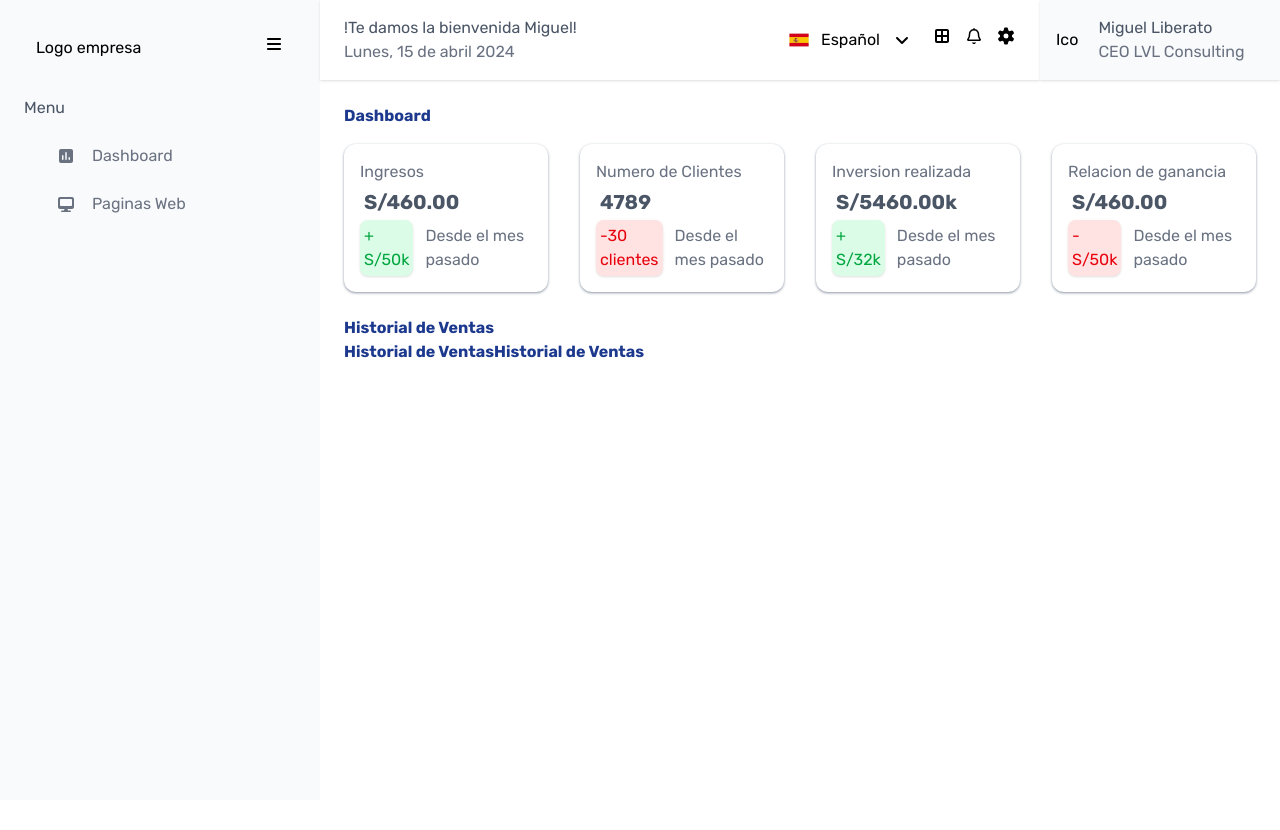
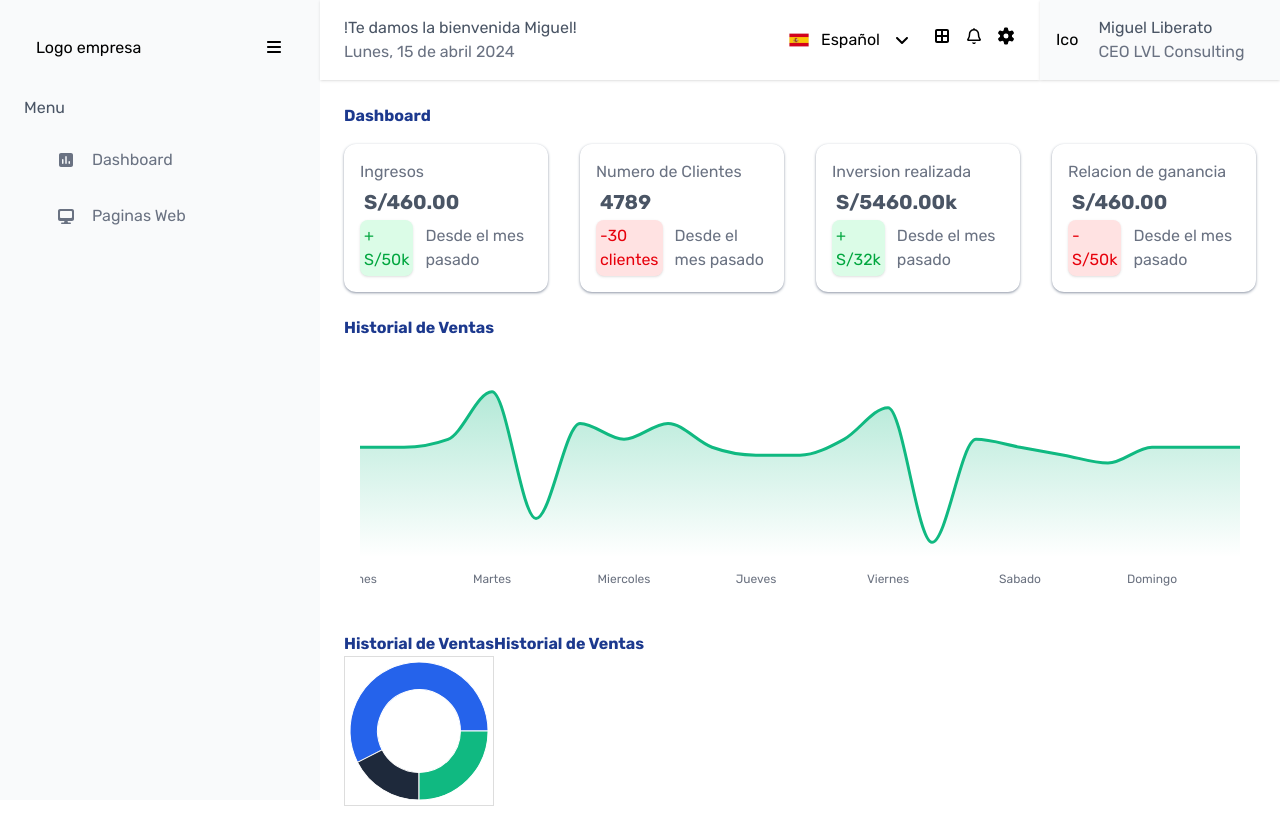
Before and after one commit to JnerDestCA/pruebaDev, a React (Vite) app: page /Dashboard in a window 1280 px wide. Before the commit the page ends 800 px from the top, so only its background shows below. Built offline with nearby package versions, Linux system fonts and the light colour scheme.

Commit message:
responsive sidebard

```diff
--- a/package.json
+++ b/package.json
@@ -19,6 +19,7 @@
     "react": "^19.2.4",
     "react-dom": "^19.2.4",
     "react-router-dom": "^7.14.1",
+    "recharts": "^3.8.1",
     "tailwindcss": "^4.2.2"
   },
   "devDependencies": {
--- /dev/null
+++ b/src/components/ReCharts/PieChart.jsx
@@ -0,0 +1,39 @@
+import { PieChart, Pie, Cell } from 'recharts';
+
+const data = [
+    { ventas: "Mensual", monto: 2300 },
+    { ventas: "Semanal", monto: 700 },
+    { ventas: "Diario", monto: 1000 },
+];
+const COLORS = ['#2563eb', '#1e293b', '#10b981'];
+
+function MyPieChart() {
+    return (
+        <div class="h-full w-full">
+            <PieChart
+                responsive
+                style={{
+                    border: '1px solid #ddd',
+                    maxWidth: '100%',
+                    maxHeight: '100%',
+                    aspectRatio: 1,
+                }}
+            >
+                <Pie
+                    data={data}
+                    dataKey="monto"
+                    nameKey="ventas"
+                    cx="50%"
+                    cy="50%"
+                    innerRadius="60%"
+                    outerRadius="100%"
+                >
+                    {data.map((entry, index) => (
+                        <Cell key={`cell-${index}`} fill={COLORS[index % COLORS.length]} />
+                    ))}
+                </Pie>
+            </PieChart>
+        </div>
+    );
+}
+export default MyPieChart
--- /dev/null
+++ b/src/components/ReCharts/SimpleAreaChart.jsx
@@ -0,0 +1,81 @@
+import { AreaChart, Area, XAxis, YAxis, CartesianGrid, Tooltip } from "recharts";
+const data = [
+    { dia: "Lunes", hora: 8, tlibre: 75 },
+    { dia: "Lunes", hora: 12, tlibre: 75 },
+    { dia: "Lunes", hora: 16, tlibre: 80 },
+    { dia: "Martes", hora: 8, tlibre: 110 },
+    { dia: "Martes", hora: 12, tlibre: 30 },
+    { dia: "Martes", hora: 16, tlibre: 90 },
+    { dia: "Miercoles", hora: 8, tlibre: 80 },
+    { dia: "Miercoles", hora: 12, tlibre: 90 },
+    { dia: "Miercoles", hora: 16, tlibre: 75 },
+    { dia: "Jueves", hora: 8, tlibre: 70 },
+    { dia: "Jueves", hora: 12, tlibre: 70 },
+    { dia: "Jueves", hora: 16, tlibre: 80 },
+    { dia: "Viernes", hora: 8, tlibre: 100 },
+    { dia: "Viernes", hora: 12, tlibre: 15 },
+    { dia: "Viernes", hora: 16, tlibre: 80 },
+    { dia: "Sabado", hora: 8, tlibre: 75 },
+    { dia: "Sabado", hora: 12, tlibre: 70 },
+    { dia: "Sabado", hora: 16, tlibre: 65 },
+    { dia: "Domingo", hora: 8, tlibre: 75 },
+    { dia: "Domingo", hora: 12, tlibre: 75 },
+    { dia: "Domingo", hora: 16, tlibre: 75 },
+];
+
+function SimpleAreaChart() {
+    return (
+        <div class="p-4 mb-5">
+            <AreaChart
+                style={{ width: '100%', maxWidth: '100%', maxHeight: '30vh', aspectRatio: 1.618 }}
+                responsive
+                data={data}
+                margin={{
+                    top: 20,
+                    right: 0,
+                    left: 0,
+                    bottom: 0,
+                }}
+                onContextMenu={(_, e) => e.preventDefault()}
+            >
+                <defs>
+                    <linearGradient id="colorGreen" x1="0" y1="0" x2="0" y2="1">
+                        <stop offset="5%" stopColor="#10b981" stopOpacity={0.3} />
+                        <stop offset="95%" stopColor="#10b981" stopOpacity={0} />
+                    </linearGradient>
+                </defs>
+
+                {/* Cambiamos 'name' por 'dia' */}
+                <XAxis
+                    dataKey="dia"
+                    tick={{ fontSize: 12, fill: '#6b7280' }}
+                    axisLine={false}
+                    tickLine={false}
+                    interval={2} // Muestra los días de forma espaciada
+                />
+
+                {/* El eje Y lo ocultamos o lo dejamos muy sutil para igualar el diseño original */}
+                <YAxis hide={true} />
+
+                {/* - Cambiamos 'uv' por 'tlibre'
+            - Usamos 'monotone' para suavizar la curva
+            - Aplicamos el color verde esmeralda (#10b981)
+          */}
+                <Area
+                    type="monotone"
+                    dataKey="tlibre"
+                    stroke="#10b981"
+                    strokeWidth={3}
+                    fillOpacity={1}
+                    fill="url(#colorGreen)"
+                />
+
+                {/* <RechartsDevtools /> */}
+            </AreaChart>
+        </div>
+
+    );
+
+}
+
+export default SimpleAreaChart
--- a/src/components/Sidebar/Sidebar.jsx
+++ b/src/components/Sidebar/Sidebar.jsx
@@ -1,29 +1,36 @@
 import { Link } from "react-router-dom"
 import { FontAwesomeIcon } from '@fortawesome/react-fontawesome'
-import { faEnvelope, faBars, faDesktop,faBorderAll,faSquarePollVertical } from '@fortawesome/free-solid-svg-icons'
+import { faEnvelope, faBars, faDesktop,faBorderAll,faSquarePollVertical, faL } from '@fortawesome/free-solid-svg-icons'
+import { useState } from "react"
+
 function Sidebar() {
+    const [Open,setOpen]=useState(true);
+
     return (
         <>
-            <section class="flex flex-col w-80 p-6 bg-gray-50">
+            <section class={`flex flex-col p-6 bg-gray-50 ${Open ? 'w-80' : 'w-20 transition'}`}>
                 <div class="flex justify-between p-3">
-                    <a href="">Logo empresa</a>
-                    <FontAwesomeIcon icon={faBars} />
+                    <a href="" class={Open ? '' : 'hidden'}>Logo empresa</a>
+                    <button onClick={()=>setOpen(!Open)} class="cursor-pointer">
+                        <FontAwesomeIcon icon={faBars}/>
+                    </button>
+
                 </div>
-                <span class="mt-6 text-gray-600">Menu</span>
-                <nav class="flex flex-col gap-6 mt-6">
-                    <div class="pl-8">
+                <span class={`mt-6 text-gray-600 ${Open ? '' : 'hidden'}`}>Menu</span>
+                <nav class="flex flex-col gap-2 mt-4">
+                    <div class="pl-8 pt-3 pb-3 rounded-xl hover:bg-blue-100">
                         <Link to="/Dashboard">
-                            <div class="flex gap-4 items-center text-gray-500">
+                            <div class={`flex gap-4 items-center text-gray-500 hover:text-blue-900 ${Open ? '' : 'flex justify-end'}`}>
                                 <FontAwesomeIcon icon={faSquarePollVertical} />
-                                <span>Dashboard</span>
+                                <span class={Open ? '' : 'hidden'}>Dashboard</span>
                             </div>
                         </Link>
                     </div>
-                    <div class="pl-8">
+                    <div class="pl-8 pt-3 pb-3 rounded-xl hover:bg-blue-100">
                         <Link to="/PaginasWeb">
-                            <div class="flex gap-4 items-center text-gray-500">
+                            <div class={`flex gap-4 items-center text-gray-500 hover:text-blue-900 ${Open ? '' : 'flex justify-end'}`}>
                                 <FontAwesomeIcon icon={faDesktop} />
-                                <span>Paginas Web</span>
+                                <span class={Open ? '' : 'hidden'}>Paginas Web</span>
                             </div>
                         </Link>
                     </div>
--- a/src/routes/dashboard/Dashboard.jsx
+++ b/src/routes/dashboard/Dashboard.jsx
@@ -1,3 +1,5 @@
+import PieChart from "../../components/ReCharts/PieChart.jsx"
+import SimpleAreaChart from "../../components/ReCharts/SimpleAreaChart.jsx"
 function Dashboard() {
     return (
         <>
@@ -52,10 +54,12 @@ function Dashboard() {
 
                 <div>
                     <span class="text-blue-900 font-bold">Historial de Ventas</span>
+                    <SimpleAreaChart />
                 </div>
                 <div class="flex">
                     <div>
                         <span class="text-blue-900 font-bold">Historial de Ventas</span>
+                        <PieChart />
                     </div>
                     <div>
                         <span class="text-blue-900 font-bold">Historial de Ventas</span>
```
Also changed, not shown: 1 other file (tests, documents, lock files or other folders).
